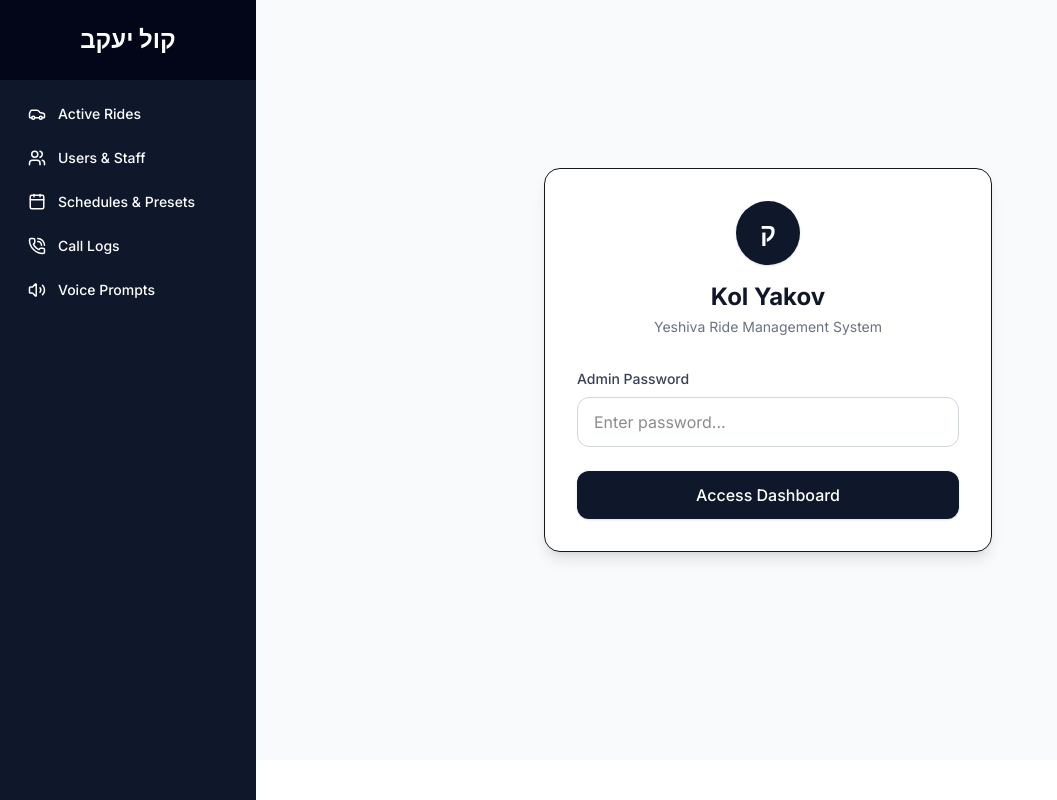
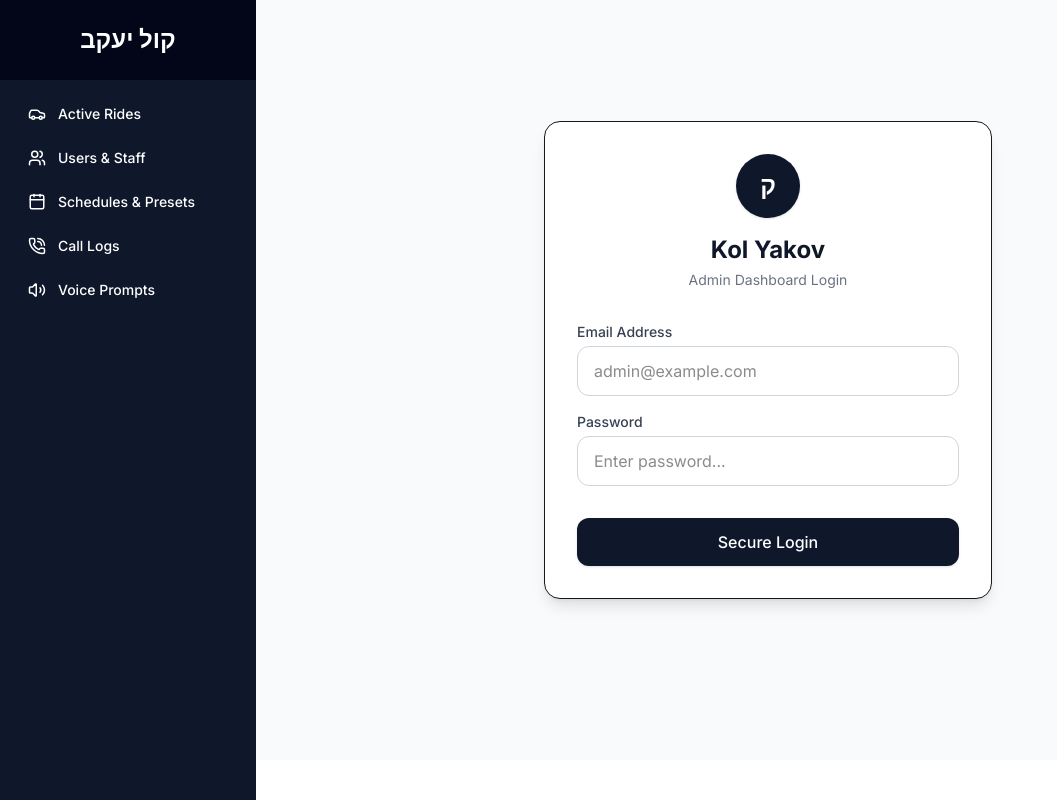
Before and after one commit to maamarmordechaibp/kol-yakov, a Next.js app: page /login in a window 1280 px wide. Shown: the whole page, without its empty margins (0-1057 px from the left). Built offline with nearby package versions, Linux system fonts and the light colour scheme; no server answers.

Commit message:
Update login page to use Supabase Auth UI

```diff
--- a/src/app/login/page.tsx
+++ b/src/app/login/page.tsx
@@ -1,23 +1,35 @@
-import { cookies } from 'next/headers'
-import { redirect } from 'next/navigation'
+'use client'
 
-
+import { useState } from 'react'
+import { createClient } from '@/lib/supabase/client'
+import { useRouter } from 'next/navigation'
 
 export default function LoginPage() {
+    const router = useRouter()
+    const supabase = createClient()
+    const [error, setError] = useState('')
+    const [loading, setLoading] = useState(false)
 
-    async function handleLogin(formData: FormData) {
-        'use server'
-        const password = formData.get('password')
+    async function handleLogin(e: React.FormEvent<HTMLFormElement>) {
+        e.preventDefault()
+        setError('')
+        setLoading(true)
 
-        // We only need a single admin password for the dashboard
-        if (password === 'kol123') {
-            const cookieStore = await cookies()
-            cookieStore.set('ky_admin_auth', 'authenticated', {
-                httpOnly: true,
-                secure: process.env.NODE_ENV === 'production',
-                maxAge: 60 * 60 * 24 * 7 // 1 week
-            })
-            redirect('/')
+        const formData = new FormData(e.currentTarget)
+        const email = formData.get('email') as string
+        const password = formData.get('password') as string
+
+        const { error: authError } = await supabase.auth.signInWithPassword({
+            email,
+            password,
+        })
+
+        if (authError) {
+            setError(authError.message)
+            setLoading(false)
+        } else {
+            router.push('/')
+            router.refresh()
         }
     }
 
@@ -30,13 +42,26 @@ export default function LoginPage() {
                         ק
                     </div>
                     <h1 className="text-2xl font-bold text-gray-900">Kol Yakov</h1>
-                    <p className="text-gray-500 text-sm mt-1">Yeshiva Ride Management System</p>
+                    <p className="text-gray-500 text-sm mt-1">Admin Dashboard Login</p>
                 </div>
 
-                <form action={handleLogin} className="space-y-6">
+                <form onSubmit={handleLogin} className="space-y-4">
                     <div>
-                        <label className="block text-sm font-medium text-gray-700 mb-2">
-                            Admin Password
+                        <label className="block text-sm font-medium text-gray-700 mb-1">
+                            Email Address
+                        </label>
+                        <input
+                            name="email"
+                            type="email"
+                            required
+                            className="w-full px-4 py-3 border border-gray-300 rounded-xl focus:ring-2 focus:ring-slate-900 focus:border-slate-900 transition outline-none"
+                            placeholder="admin@example.com"
+                        />
+                    </div>
+
+                    <div>
+                        <label className="block text-sm font-medium text-gray-700 mb-1">
+                            Password
                         </label>
                         <input
                             name="password"
@@ -47,11 +72,14 @@ export default function LoginPage() {
                         />
                     </div>
 
+                    {error && <p className="text-red-500 text-sm font-medium">{error}</p>}
+
                     <button
                         type="submit"
-                        className="w-full bg-slate-900 text-white font-medium py-3 rounded-xl hover:bg-slate-800 transition shadow-sm"
+                        disabled={loading}
+                        className="w-full bg-slate-900 text-white font-medium py-3 rounded-xl hover:bg-slate-800 transition shadow-sm mt-4 disabled:opacity-50"
                     >
-                        Access Dashboard
+                        {loading ? 'Authenticating...' : 'Secure Login'}
                     </button>
                 </form>
 
```
